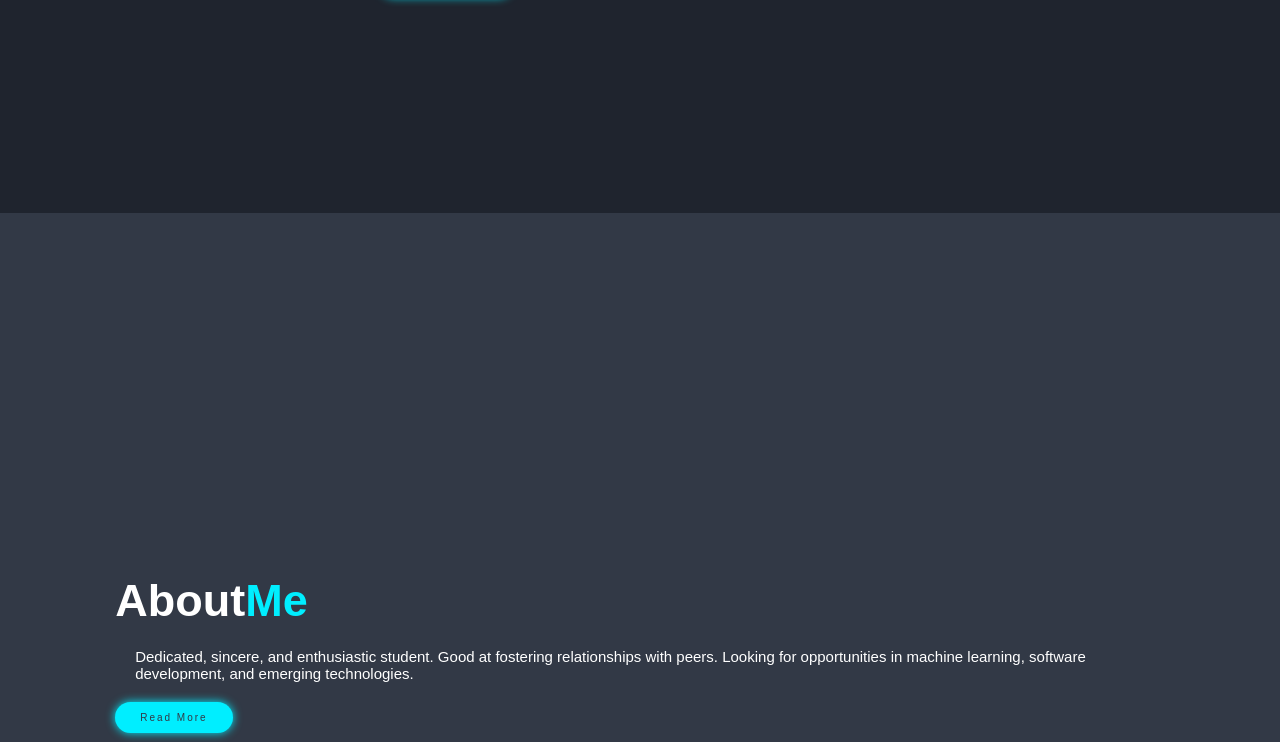
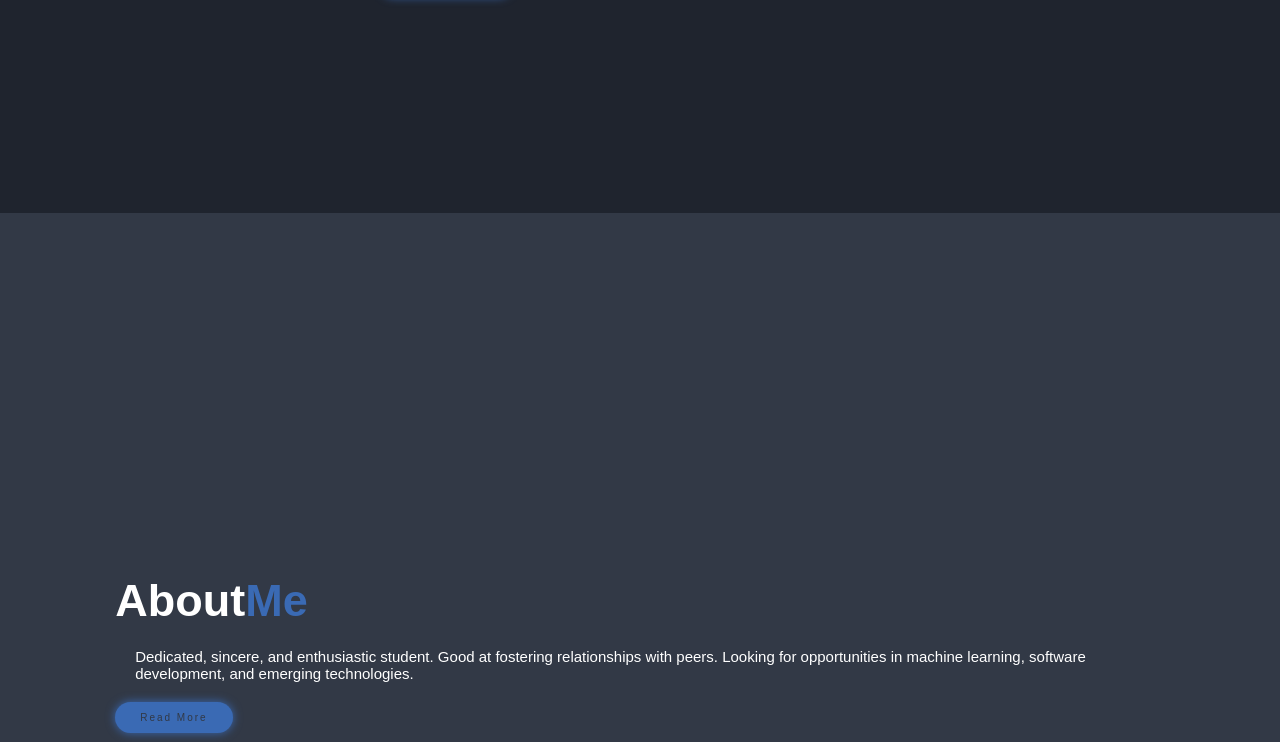
Before and after one commit to Sharanya-Gowda/Sharanya-Resume, a plain HTML site: page index.html in a window 1280 px wide. Shown: the part 587-1329 px from the top of the page. Drawn offline with Linux system fonts and the light colour scheme; a web font is replaced by a local one.

Commit message:
Update style.css

```diff
--- a/style.css
+++ b/style.css
@@ -4,7 +4,7 @@
   --bg-color: #1f242e;
   --second-bg-color: #323946;
   --text-color: #fff;
-  --main-color: #0ef;
+  --main-color: #3a6ab4;
 }
 * {
   margin: 0;
```
